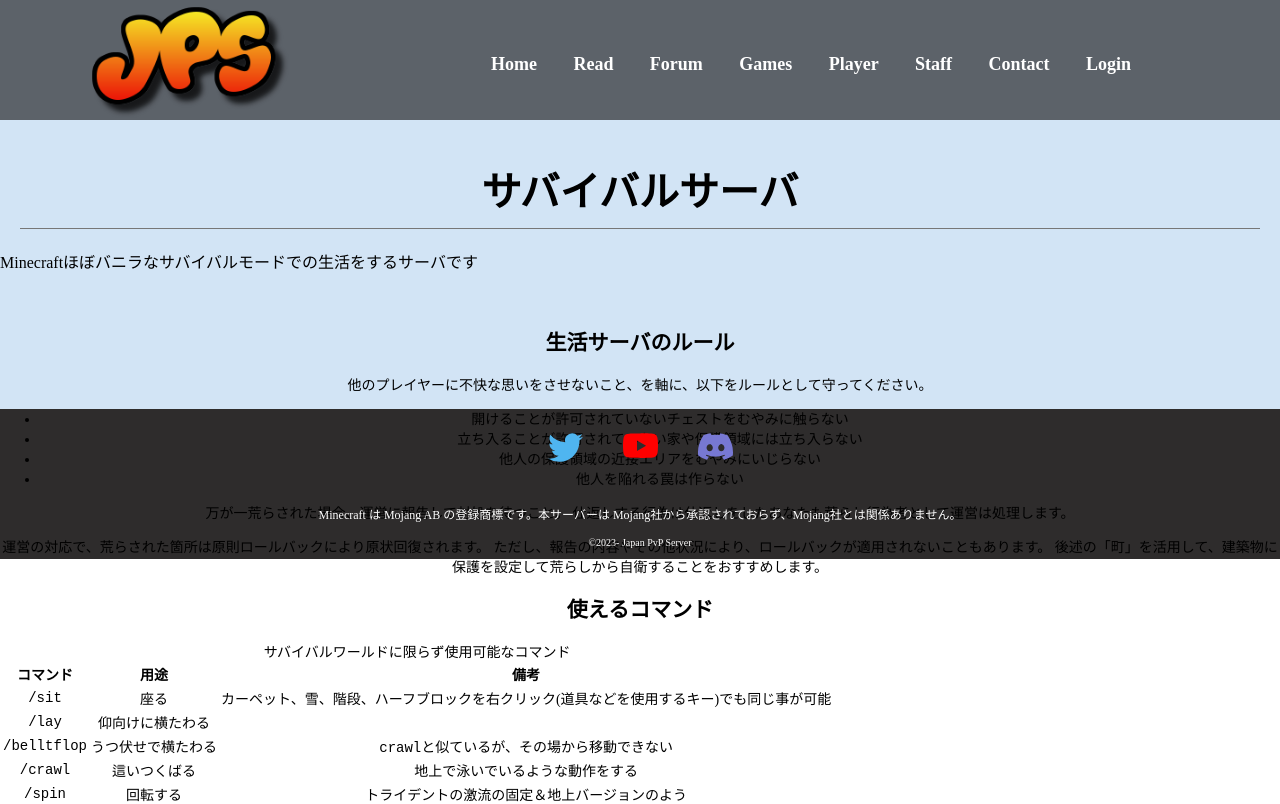
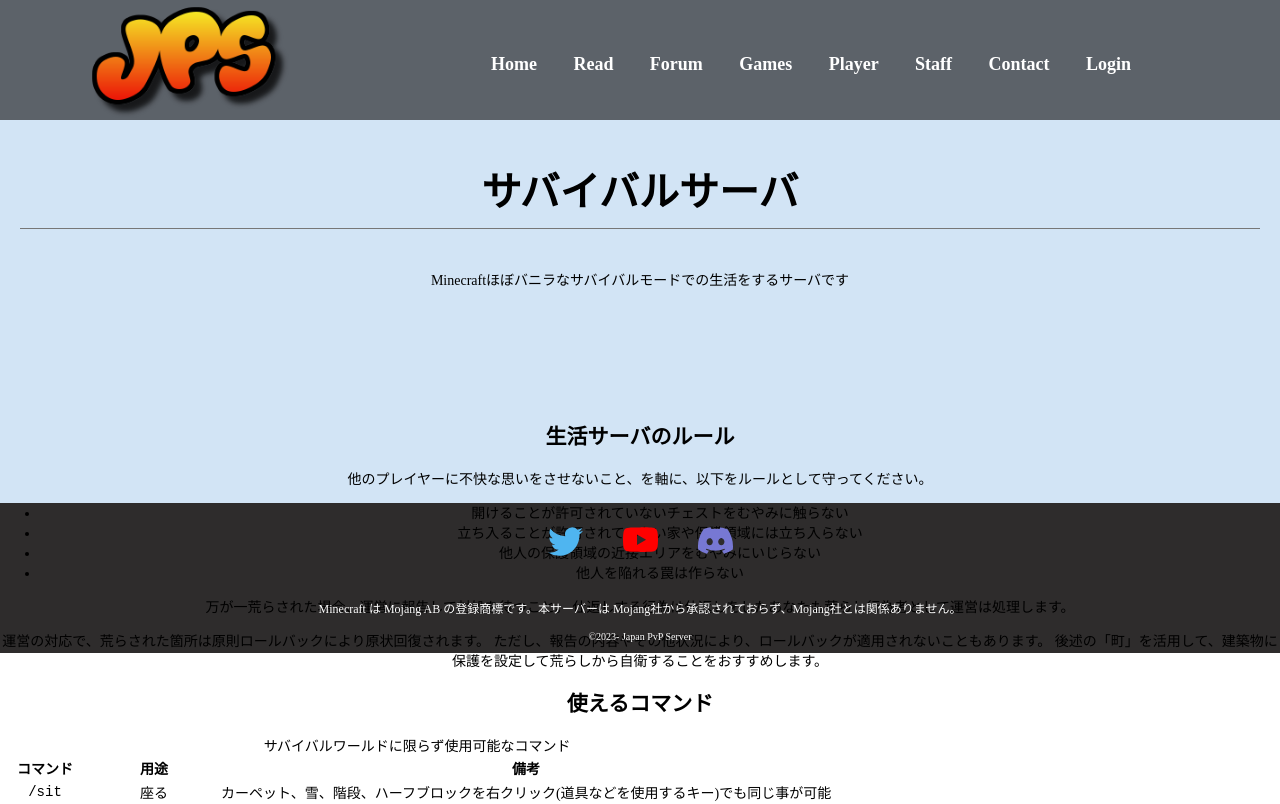
Before and after one commit to JavaJava19/jps.gg, a React (Create React App) app in the folder source/: page /game/survival in a window 1280 px wide. Shown: the top 804 px of the page. Built offline with nearby package versions, Linux system fonts and the light colour scheme; no server answers.

Commit message:
サバイバル本体側のレイアウト修正

```diff
--- a/source/src/components/parts/game/Survival.js
+++ b/source/src/components/parts/game/Survival.js
@@ -6,7 +6,7 @@ const Survival = () => {
     <article className={styles.GameBody}>
       <header>
         <h1 className={styles.GameTitle}>サバイバルサーバ</h1>
-        <p>Minecraftほぼバニラなサバイバルモードでの生活をするサーバです</p>
+        <p className={styles.PartsMemo}>Minecraftほぼバニラなサバイバルモードでの生活をするサーバです</p>
       </header>
       <main className={styles.PartsMemo}>
         <section id="sv_s2_rule">
```
